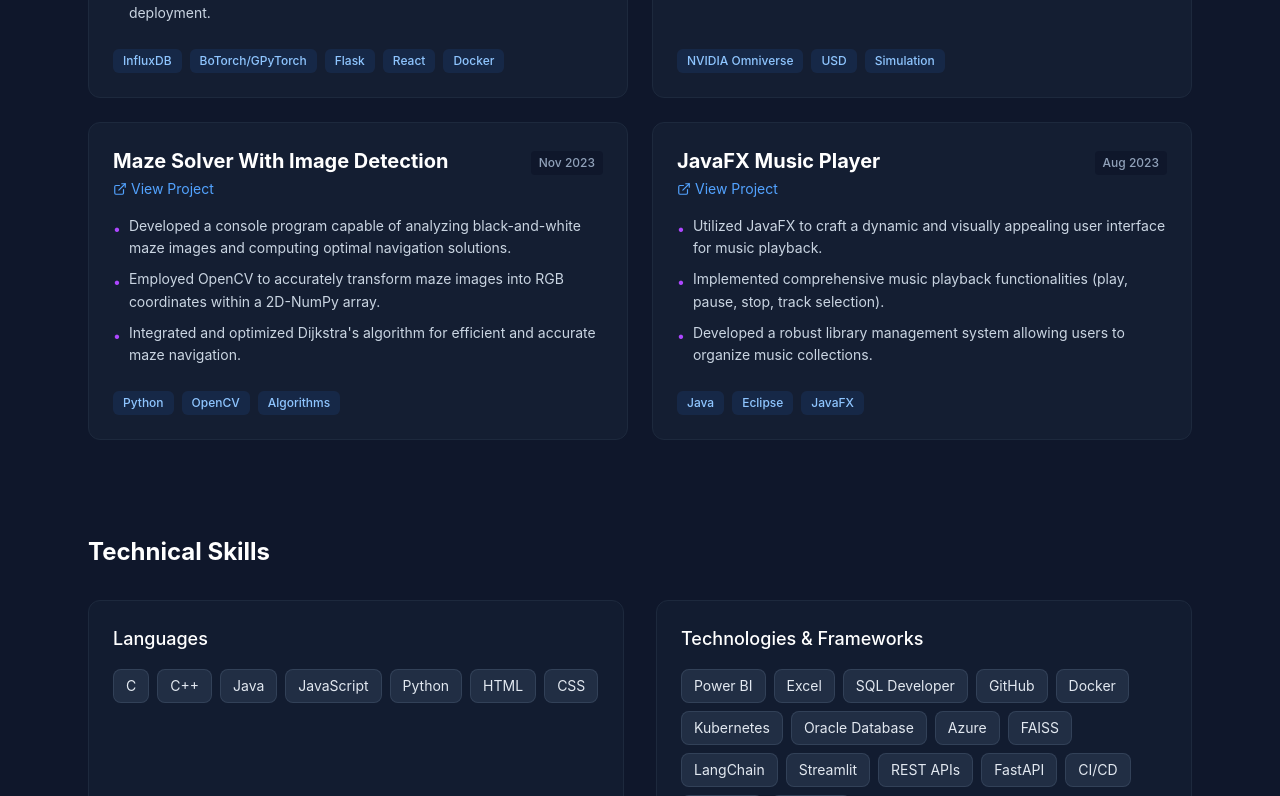
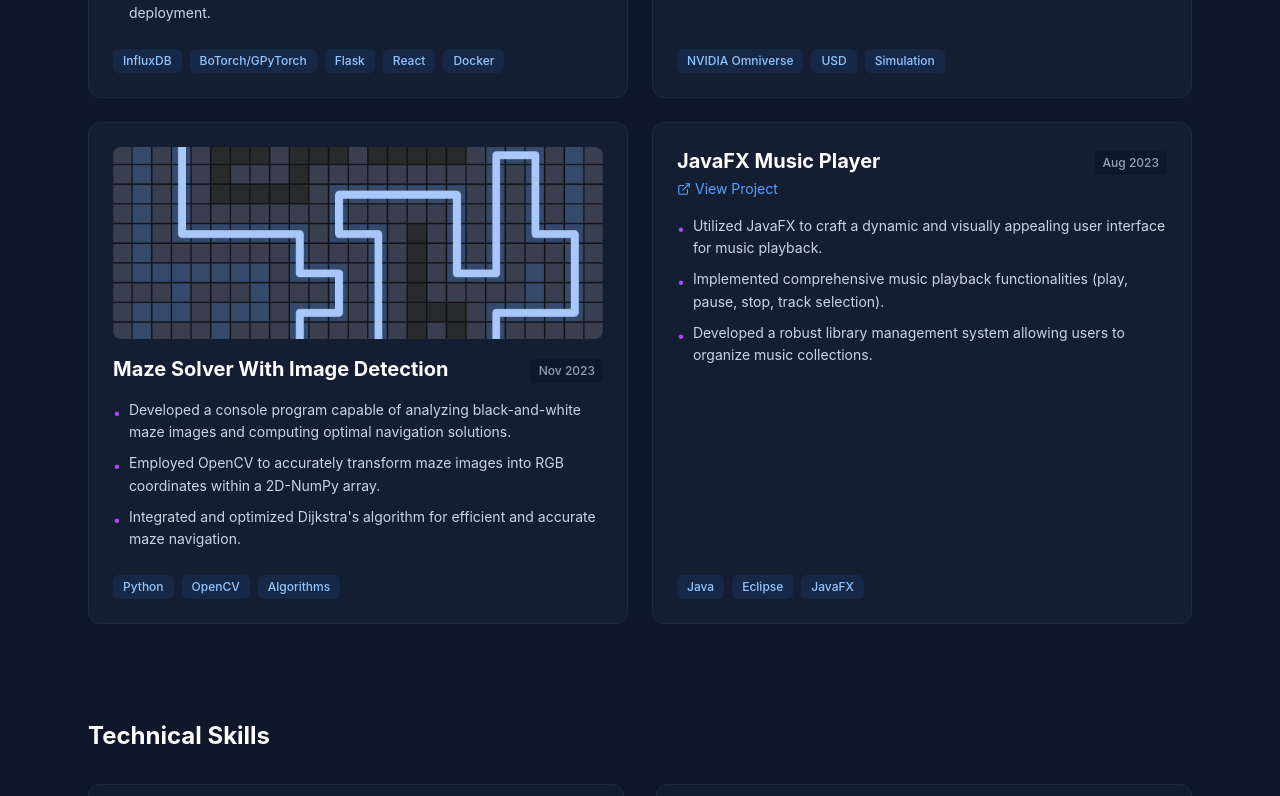
Before and after one commit to CURT1S03/Portfolio, a React (Vite) app: page / in a window 1280 px wide. Shown: the part 2164-2960 px from the top of the page. Built offline with nearby package versions, Linux system fonts and the light colour scheme.

Commit message:
Add maze solver screenshot to project card

```diff
--- a/src/App.jsx
+++ b/src/App.jsx
@@ -137,7 +137,8 @@ const portfolioData = {
       title: "Maze Solver With Image Detection",
       date: "Nov 2023",
       tags: ["Python", "OpenCV", "Algorithms"],
-      link: "https://github.com/Cwcao",
+      link: "",
+      image: "/Maze.png",
       bullets: [
         "Developed a console program capable of analyzing black-and-white maze images and computing optimal navigation solutions.",
         "Employed OpenCV to accurately transform maze images into RGB coordinates within a 2D-NumPy array.",
@@ -306,6 +307,9 @@ export default function App() {
           <div className="grid grid-cols-1 lg:grid-cols-2 gap-6">
             {projects.map((project) => (
               <div key={project.id} className="bg-slate-800/40 border border-slate-800 hover:border-slate-700 rounded-xl p-6 transition-all group flex flex-col h-full">
+                {project.image && (
+                  <img src={project.image} alt={project.title} className="w-full h-48 object-cover rounded-lg mb-4" />
+                )}
                 <div className="flex justify-between items-start mb-4">
                   <div className="flex flex-col gap-1">
                     <h4 className="text-xl font-bold text-white group-hover:text-blue-400 transition-colors">{project.title}</h4>
```
Also changed, not shown: public/Maze.png (added).
